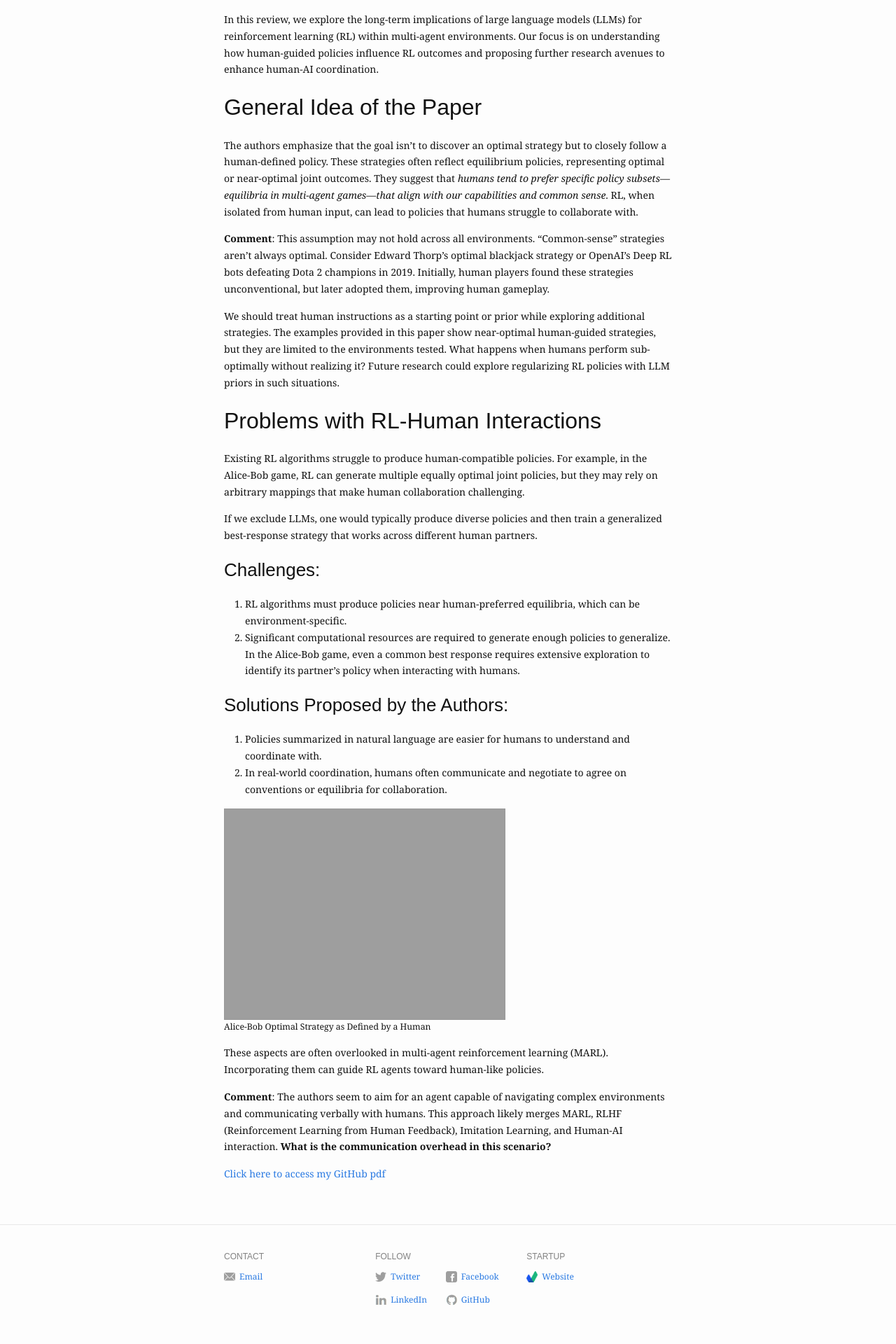
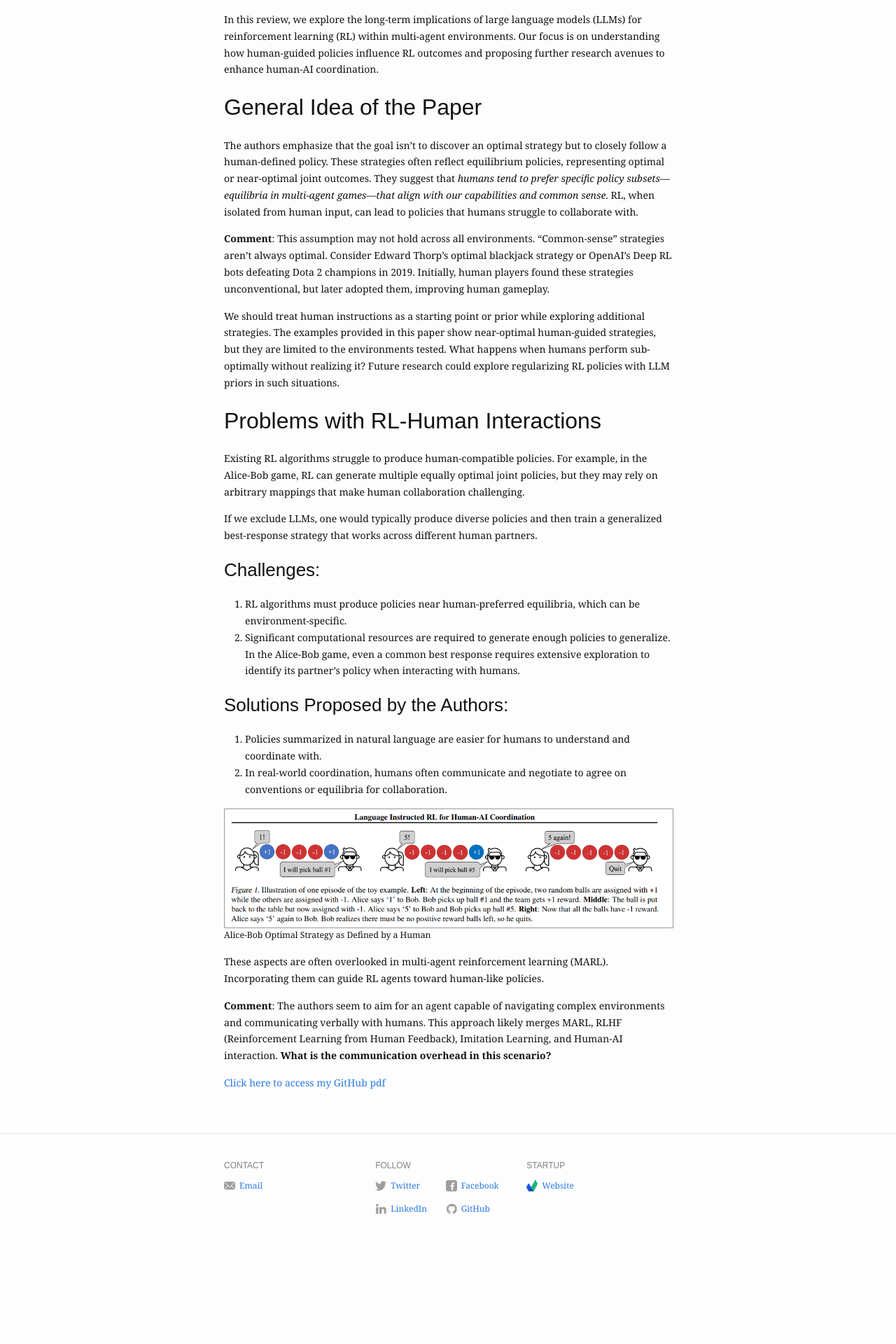
Before and after one commit to eliottvincent/bay, a Jekyll site: the page built from _posts/2024-09-21-RL-paper-review-LLM-RL-for-Human-AI.md, in a window 1280 px wide. Shown: the part 952-2872 px from the top of the page at 70% size. Built offline with Jekyll 4.4.1, drawn with Linux system fonts in a browser that asks for light colours; after the commit the page ends 2742 px from its top, so only the background shows below that.

Commit message:
Update 2024-09-21-RL-paper-review-LLM-RL-for-Human-AI.md

```diff
--- a/_posts/2024-09-21-RL-paper-review-LLM-RL-for-Human-AI.md
+++ b/_posts/2024-09-21-RL-paper-review-LLM-RL-for-Human-AI.md
@@ -41,7 +41,7 @@ If we exclude LLMs, one would typically produce diverse policies and then train
 2. In real-world coordination, humans often communicate and negotiate to agree on conventions or equilibria for collaboration.
 
 <figure>
-  <img src="{{ "/assets/img/learning/alice_bob.png.gif" | absolute_url }}" alt="Alice-Bob Optimal Strategy as Defined by a Human" class="post-pic"/>
+  <img src="{{ "/assets/img/learning/alice_bob.png" | absolute_url }}" alt="Alice-Bob Optimal Strategy as Defined by a Human" class="post-pic"/>
   <figcaption>Alice-Bob Optimal Strategy as Defined by a Human</figcaption>
 </figure>
 
```
